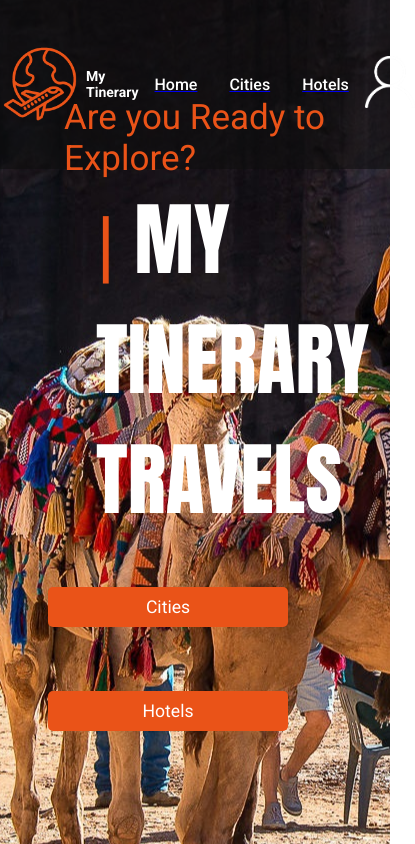
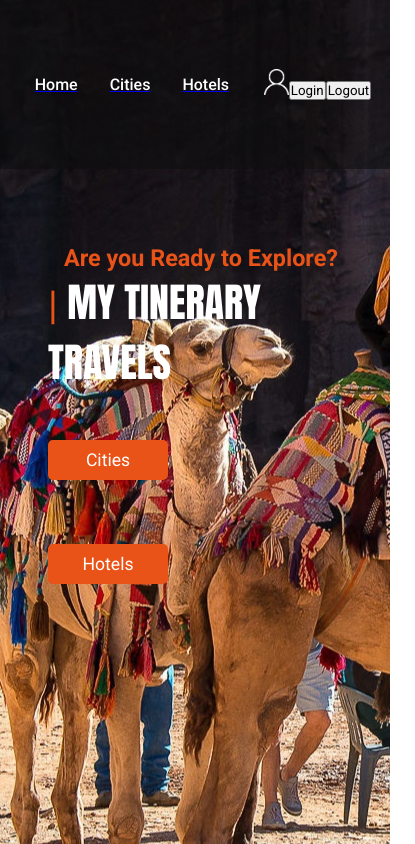
Before and after one commit to SantiagoDelgadoo/my-tinerary-team-kingca-one, a React (Create React App) app: page /home in a window 390 px wide. Shown: the whole page, 415 px wide, since content can reach past the window. Built offline with nearby package versions, Linux system fonts and the light colour scheme.

Commit message:
Login funcionando sin estilos pero todo clean

```diff
--- a/src/App.css
+++ b/src/App.css
@@ -80,7 +80,7 @@ ul:hover {
   z-index: 2;
 }
 
-.tituloHome1 {
+h1 {
   font-family: 'Anton', sans-serif;
   color: white;
   font-size: 80px;
@@ -124,3 +124,31 @@ ul:hover {
 .botones:hover {
   background-color: #467BE7;
 }
+
+@media (max-width: 850px) {
+  h1 {
+    font-size: 60px;
+  }
+}
+
+@media (max-width: 630px) {
+  h1 {
+    font-size: 40px;
+  }
+  .subtituloHome1 {
+  font-size: 20px;
+  }
+  .logo img {
+    width: 40px;
+  }
+  .usuario img {
+    width: 25px;
+  }
+  .botones {
+    width: 120px;
+  }
+
+.logo {
+  display: none;
+}
+}
--- a/src/components/NavBar.jsx
+++ b/src/components/NavBar.jsx
@@ -1,6 +1,13 @@
 import React from "react";
 import {Link as NavLink} from 'react-router-dom'
+import { useState } from "react";
 export default function NavBar() {
+  let [seeLogin,setSeeLogin] = useState (true)
+  let change = () => {
+    setSeeLogin (!seeLogin)
+  }
+
+
   return (
     <div className="containerGrande">
     <div className="ContainerHome1">
@@ -19,10 +26,19 @@ export default function NavBar() {
         <ul>Hotels</ul>
         </NavLink>
       </nav>
-      <div className="usuario">
-    <img src="./img/usuario.png" alt="Usuario"/>
-      </div>
+      {
+        seeLogin
+        ? (<div className="usuario">
+        <img src="./img/usuario.png" onClick={change} alt="Usuario"/>
+          <button>Login</button>
+          <button>Logout</button>
+          </div>)
+          : (<div className="usuario">
+          <img src="./img/usuario.png" onClick={change} alt="Usuario"/>
+            </div>)
+      }
     </div>
+
     </div>
   );
-}
+  }
--- a/src/pages/Home1.jsx
+++ b/src/pages/Home1.jsx
@@ -9,10 +9,10 @@ export default function Home1() {
       <NavBar></NavBar>
       <div className="containerSubtitulos">
       <div className="subtituloHome1">
-        <p>Are you Ready to Explore?</p>
+        <h3>Are you Ready to Explore?</h3>
       </div>
       <div className="tituloHome1">
-        <p className="tituloHome1"><span className="colorNaranjaDeLinea">|</span> MY TINERARY TRAVELS</p>
+        <h1><span className="colorNaranjaDeLinea">|</span> MY TINERARY TRAVELS</h1>
       </div>
         <CallToAction className='boton1' contenido= "Cities" rute= "/cities"></CallToAction>
         <CallToAction contenido= "Hotels" rute= "/hotels"></CallToAction>
```
